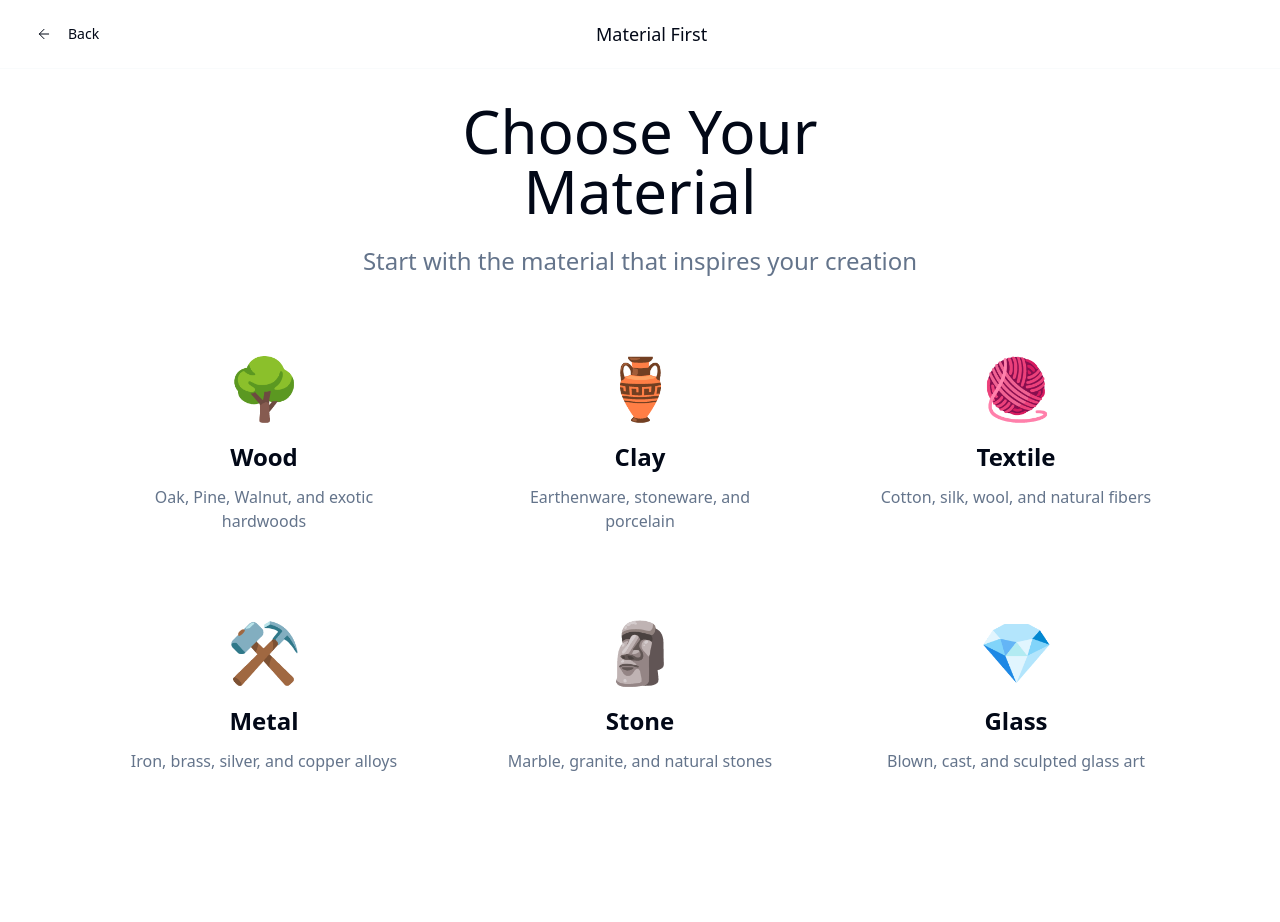
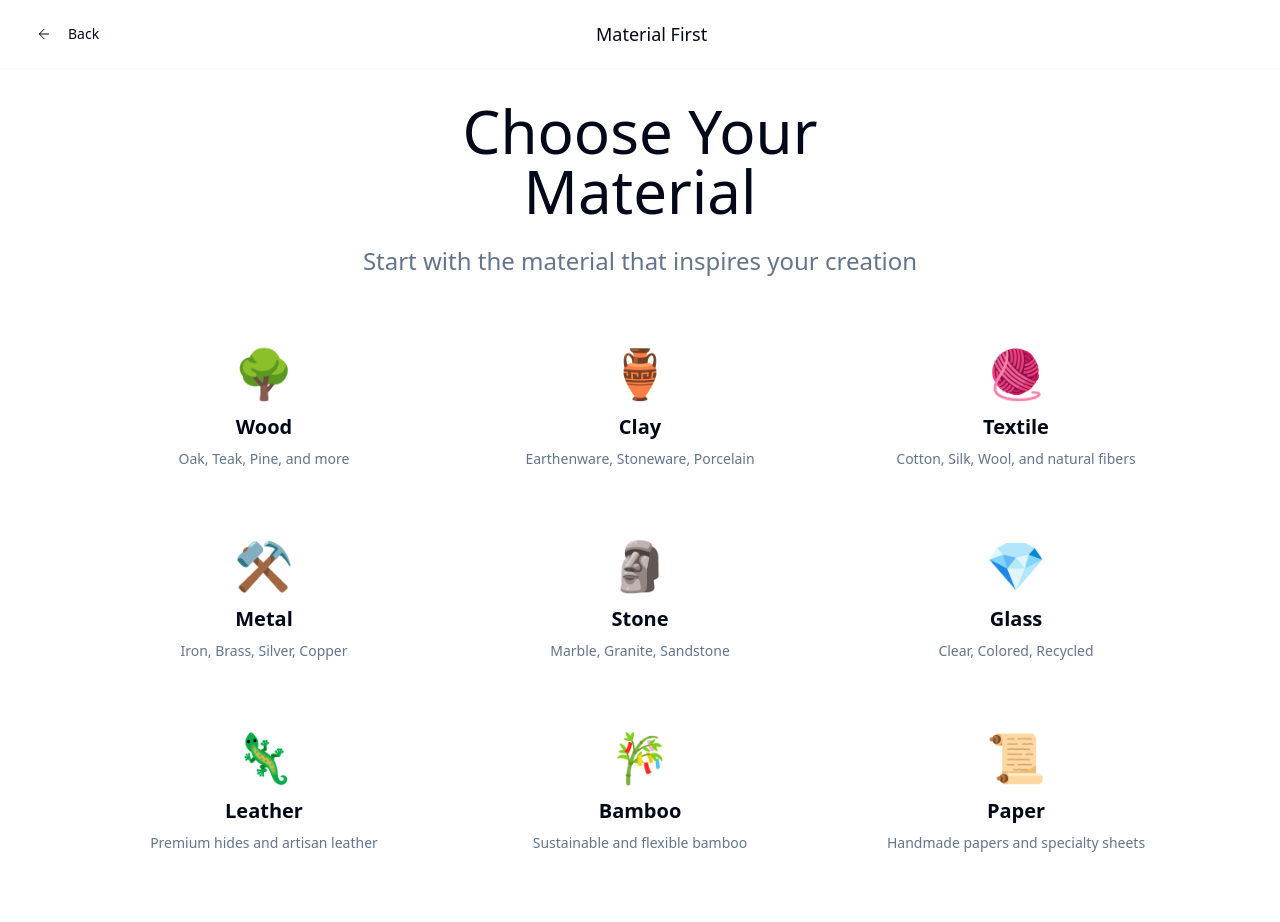
Before and after one commit to directcreate/directcreate-collaboration-platform, a React (Vite) app: page /collaborate/craft in a window 1280 px wide. Shown: the top 922 px of the page. Before the commit the page ends 800 px from the top, so only its background shows below. Built offline with nearby package versions, Linux system fonts and the light colour scheme.

Commit message:
Refactor material selection page
Updated the material selection page to display materials in a 3x4 grid, added a "More Materials" button, and addressed header layout issues.

```diff
--- a/src/pages/CraftFirst.tsx
+++ b/src/pages/CraftFirst.tsx
@@ -10,30 +10,36 @@ const CraftFirst = () => {
   const [selectedMaterial, setSelectedMaterial] = useState("");
   const [showAllMaterials, setShowAllMaterials] = useState(false);
 
-  const mainMaterials = [
-    { id: "wood", name: "Wood", icon: "🌳", description: "Oak, Pine, Walnut, and exotic hardwoods" },
-    { id: "clay", name: "Clay", icon: "🏺", description: "Earthenware, stoneware, and porcelain" },
-    { id: "textile", name: "Textile", icon: "🧶", description: "Cotton, silk, wool, and natural fibers" },
-    { id: "metal", name: "Metal", icon: "⚒️", description: "Iron, brass, silver, and copper alloys" },
-    { id: "stone", name: "Stone", icon: "🗿", description: "Marble, granite, and natural stones" },
-    { id: "glass", name: "Glass", icon: "💎", description: "Blown, cast, and sculpted glass art" }
+  const initialMaterials = [
+    { id: "wood", name: "Wood", icon: "🌳", description: "Oak, Teak, Pine, and more" },
+    { id: "clay", name: "Clay", icon: "🏺", description: "Earthenware, Stoneware, Porcelain" },
+    { id: "textile", name: "Textile", icon: "🧶", description: "Cotton, Silk, Wool, and natural fibers" },
+    { id: "metal", name: "Metal", icon: "⚒️", description: "Iron, Brass, Silver, Copper" },
+    { id: "stone", name: "Stone", icon: "🗿", description: "Marble, Granite, Sandstone" },
+    { id: "glass", name: "Glass", icon: "💎", description: "Clear, Colored, Recycled" },
+    { id: "leather", name: "Leather", icon: "🦎", description: "Premium hides and artisan leather" },
+    { id: "bamboo", name: "Bamboo", icon: "🎋", description: "Sustainable and flexible bamboo" },
+    { id: "paper", name: "Paper", icon: "📜", description: "Handmade papers and specialty sheets" },
+    { id: "resin", name: "Resin", icon: "🧪", description: "Epoxy, polyurethane, and bio-resins" },
+    { id: "ceramic", name: "Ceramic", icon: "🏺", description: "Fine ceramics and specialty glazes" },
+    { id: "rubber", name: "Rubber", icon: "⚫", description: "Natural and synthetic rubber" }
   ];
 
   const allMaterials = [
-    ...mainMaterials,
-    { id: "leather", name: "Leather", icon: "🦎", description: "Premium hides and artisan leather" },
-    { id: "bamboo", name: "Bamboo", icon: "🎋", description: "Sustainable and flexible bamboo fibers" },
-    { id: "paper", name: "Paper", icon: "📜", description: "Handmade papers and specialty sheets" },
-    { id: "resin", name: "Resin", icon: "🧪", description: "Epoxy, polyurethane, and bio-resins" },
-    { id: "ceramic", name: "Ceramic", icon: "🏺", description: "Fine ceramics and specialty glazes" },
-    { id: "rubber", name: "Rubber", icon: "⚫", description: "Natural and synthetic rubber materials" },
-    { id: "plastic", name: "Plastic", icon: "🔷", description: "Recycled and specialty plastic polymers" },
+    ...initialMaterials,
     { id: "cork", name: "Cork", icon: "🍾", description: "Sustainable cork from oak trees" },
     { id: "bone", name: "Bone", icon: "🦴", description: "Ethically sourced bone and horn" },
-    { id: "shell", name: "Shell", icon: "🐚", description: "Mother of pearl and exotic shells" }
+    { id: "shell", name: "Shell", icon: "🐚", description: "Mother of pearl and exotic shells" },
+    { id: "wax", name: "Wax", icon: "🕯️", description: "Beeswax, paraffin, and specialty waxes" },
+    { id: "foam", name: "Foam", icon: "🧽", description: "Memory foam, polyurethane foam" },
+    { id: "carbon", name: "Carbon Fiber", icon: "⚫", description: "Lightweight carbon composite materials" },
+    { id: "aluminum", name: "Aluminum", icon: "⚪", description: "Lightweight and corrosion-resistant" },
+    { id: "plastic", name: "Plastic", icon: "🔷", description: "Recycled and specialty polymers" },
+    { id: "wire", name: "Wire", icon: "🔗", description: "Copper, steel, and specialty wires" },
+    { id: "fur", name: "Fur", icon: "🐻", description: "Ethically sourced and faux fur options" }
   ];
 
-  const displayedMaterials = showAllMaterials ? allMaterials : mainMaterials;
+  const displayedMaterials = showAllMaterials ? allMaterials : initialMaterials;
 
   const handleContinue = () => {
     if (selectedMaterial) {
@@ -45,9 +51,9 @@ const CraftFirst = () => {
   };
 
   return (
-    <div className="h-screen bg-background flex flex-col overflow-hidden">
+    <div className="min-h-screen bg-background flex flex-col">
       {/* Header */}
-      <header className="px-4 sm:px-6 py-4 flex items-center justify-between border-b border-border/20 flex-shrink-0">
+      <header className="px-4 sm:px-6 py-4 flex items-center justify-between border-b border-border/20 bg-background/95 backdrop-blur supports-[backdrop-filter]:bg-background/60 sticky top-0 z-50">
         <Button
           variant="ghost"
           size="sm"
@@ -64,9 +70,9 @@ const CraftFirst = () => {
       </header>
 
       {/* Main Content */}
-      <main className="flex-1 px-4 sm:px-6 py-6 sm:py-8 max-w-6xl mx-auto w-full flex flex-col min-h-0">
-        <div className="text-center mb-8 sm:mb-12">
-          <h1 className="text-4xl sm:text-5xl lg:text-6xl font-light text-foreground mb-4 sm:mb-6 leading-tight">
+      <main className="flex-1 px-4 sm:px-6 py-8 max-w-6xl mx-auto w-full">
+        <div className="text-center mb-12">
+          <h1 className="text-4xl sm:text-5xl lg:text-6xl font-light text-foreground mb-6 leading-tight">
             Choose Your
             <br />
             Material
@@ -77,24 +83,24 @@ const CraftFirst = () => {
         </div>
 
         {showAllMaterials ? (
-          <ScrollArea className="flex-1 mb-8">
-            <div className="grid grid-cols-2 lg:grid-cols-3 gap-4 sm:gap-6 pb-6">
+          <ScrollArea className="h-[600px] mb-8">
+            <div className="grid grid-cols-3 gap-4 sm:gap-6 pb-6">
               {displayedMaterials.map((material) => (
                 <div
                   key={material.id}
                   onClick={() => setSelectedMaterial(material.id)}
-                  className={`bg-card rounded-2xl sm:rounded-3xl p-6 sm:p-8 cursor-pointer transition-all duration-200 hover:scale-105 hover:shadow-lg ${
+                  className={`bg-card rounded-2xl p-4 sm:p-6 cursor-pointer transition-all duration-200 hover:scale-105 hover:shadow-lg ${
                     selectedMaterial === material.id
                       ? 'ring-2 ring-primary shadow-lg'
                       : 'hover:shadow-md'
                   }`}
                 >
                   <div className="text-center">
-                    <div className="text-5xl sm:text-6xl mb-4 sm:mb-6">{material.icon}</div>
-                    <h3 className="text-xl sm:text-2xl font-bold text-foreground mb-2 sm:mb-3">
+                    <div className="text-4xl sm:text-5xl mb-3 sm:mb-4">{material.icon}</div>
+                    <h3 className="text-lg sm:text-xl font-bold text-foreground mb-2">
                       {material.name}
                     </h3>
-                    <p className="text-muted-foreground text-sm sm:text-base font-medium">
+                    <p className="text-muted-foreground text-xs sm:text-sm font-medium">
                       {material.description}
                     </p>
                   </div>
@@ -103,23 +109,23 @@ const CraftFirst = () => {
             </div>
           </ScrollArea>
         ) : (
-          <div className="grid grid-cols-2 lg:grid-cols-3 gap-4 sm:gap-6 mb-8 sm:mb-12">
+          <div className="grid grid-cols-3 gap-4 sm:gap-6 mb-12">
             {displayedMaterials.map((material) => (
               <div
                 key={material.id}
                 onClick={() => setSelectedMaterial(material.id)}
-                className={`bg-card rounded-2xl sm:rounded-3xl p-6 sm:p-8 cursor-pointer transition-all duration-200 hover:scale-105 hover:shadow-lg ${
+                className={`bg-card rounded-2xl p-4 sm:p-6 cursor-pointer transition-all duration-200 hover:scale-105 hover:shadow-lg ${
                   selectedMaterial === material.id
                     ? 'ring-2 ring-primary shadow-lg'
                     : 'hover:shadow-md'
                 }`}
               >
                 <div className="text-center">
-                  <div className="text-5xl sm:text-6xl mb-4 sm:mb-6">{material.icon}</div>
-                  <h3 className="text-xl sm:text-2xl font-bold text-foreground mb-2 sm:mb-3">
+                  <div className="text-4xl sm:text-5xl mb-3 sm:mb-4">{material.icon}</div>
+                  <h3 className="text-lg sm:text-xl font-bold text-foreground mb-2">
                     {material.name}
                   </h3>
-                  <p className="text-muted-foreground text-sm sm:text-base font-medium">
+                  <p className="text-muted-foreground text-xs sm:text-sm font-medium">
                     {material.description}
                   </p>
                 </div>
@@ -137,7 +143,7 @@ const CraftFirst = () => {
               className="h-12 sm:h-14 px-8 sm:px-12 rounded-2xl border-2 border-muted-foreground/20 text-muted-foreground hover:bg-accent hover:text-accent-foreground font-medium text-base sm:text-lg mb-4"
             >
               <Plus className="w-5 h-5 mr-2 stroke-[1.5]" />
-              More Materials
+              More Materials from DC Platform
             </Button>
           )}
 
```
